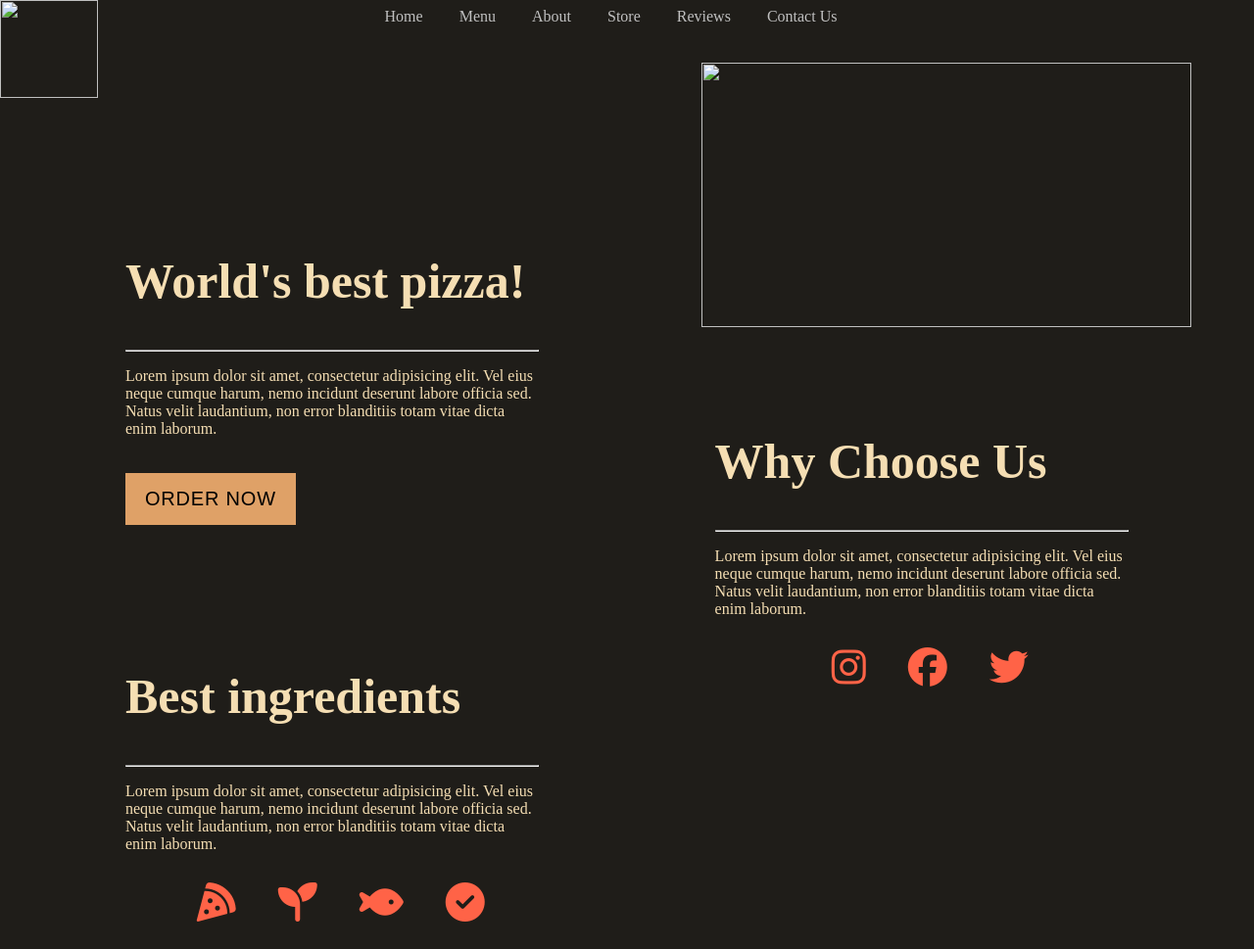
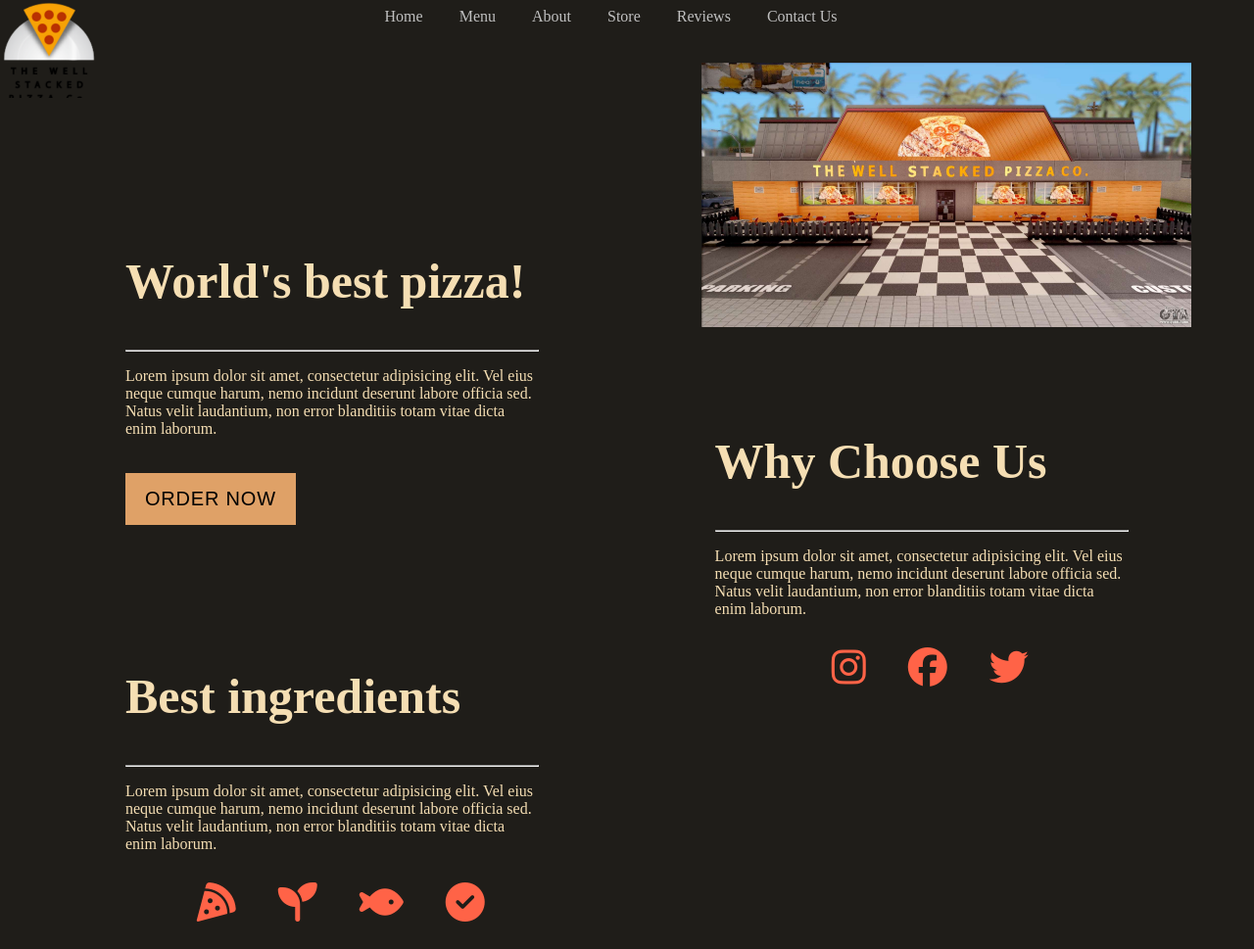
Before and after one commit to dev-abhi18/pizzeria_new, a plain HTML site: page index.html in a window 1280 px wide. Shown: the top 969 px of the page at 98% size. Drawn offline with Linux system fonts and the light colour scheme; files that its build step writes are made by us from their sources.

Commit message:
everything works

```diff
--- a/index.html
+++ b/index.html
@@ -2,7 +2,7 @@
 <html lang="en">
 <head>
     <script src="https://kit.fontawesome.com/6beca98a65.js" crossorigin="anonymous"></script>
-    <link rel="stylesheet" href="./index.css">
+    <link rel="stylesheet" href="./css/index.css">
     <meta charset="UTF-8">
     <meta http-equiv="X-UA-Compatible" content="IE=edge">
     <meta name="viewport" content="width=device-width, initial-scale=1.0">
@@ -12,10 +12,10 @@
     <header id="body-header">
         <nav id="navbar">
             <div id="pizza-logo">
-                <img src="./WellStackedPizzaCompany-GTAIV-Logo.png">
+                <img src="./pics/WellStackedPizzaCompany-GTAIV-Logo.png">
             </div>
             <div id="store-pic">
-                <img src="./wellstackedstore.jpg">
+                <img src="./pics/wellstackedstore.jpg">
             </div>
             <ul class="horizontal-list text-center">
                 <li>
```
